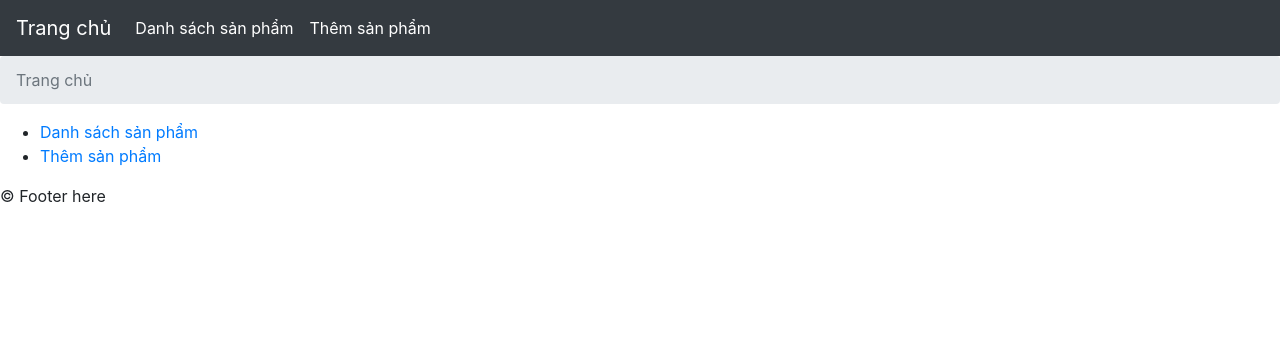
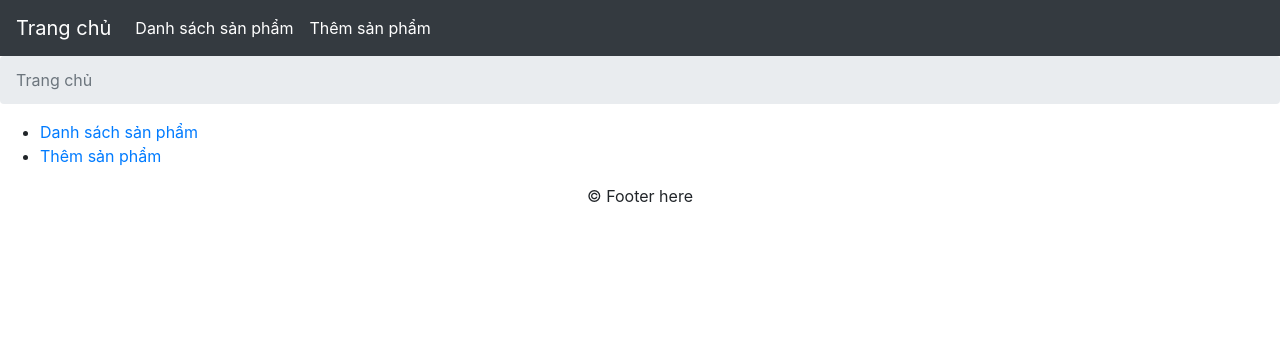
Before and after one commit to OrangeFoxie/PHP-LAB-HUTECH, a PHP site: page /LAB-03/ in a window 1280 px wide. Shown: the top 364 px of the page. Run offline with PHP 8.4, Linux system fonts and the light colour scheme.

Commit message:
Update 2

```diff
--- a/footer.php
+++ b/footer.php
@@ -1,5 +1,5 @@
 </div>
-<footer>
+<footer style="position: absolute; margin-top:0;botom:0;left:50%; transform:translateX(-50%);-ms-user-select:none;-webkit-user-select: none;">
     &#169; Footer here
 </footer>
 </body>
```
